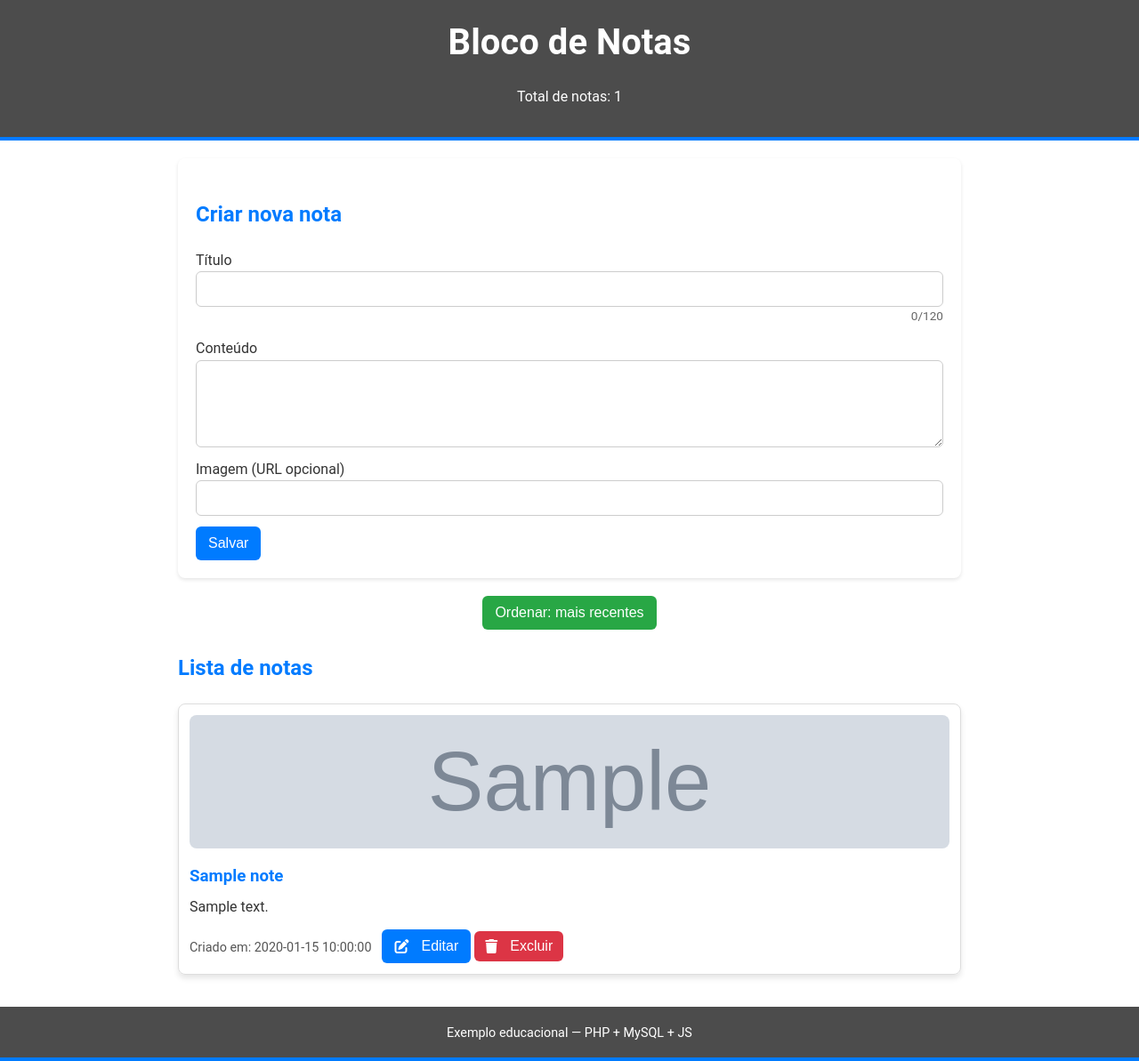
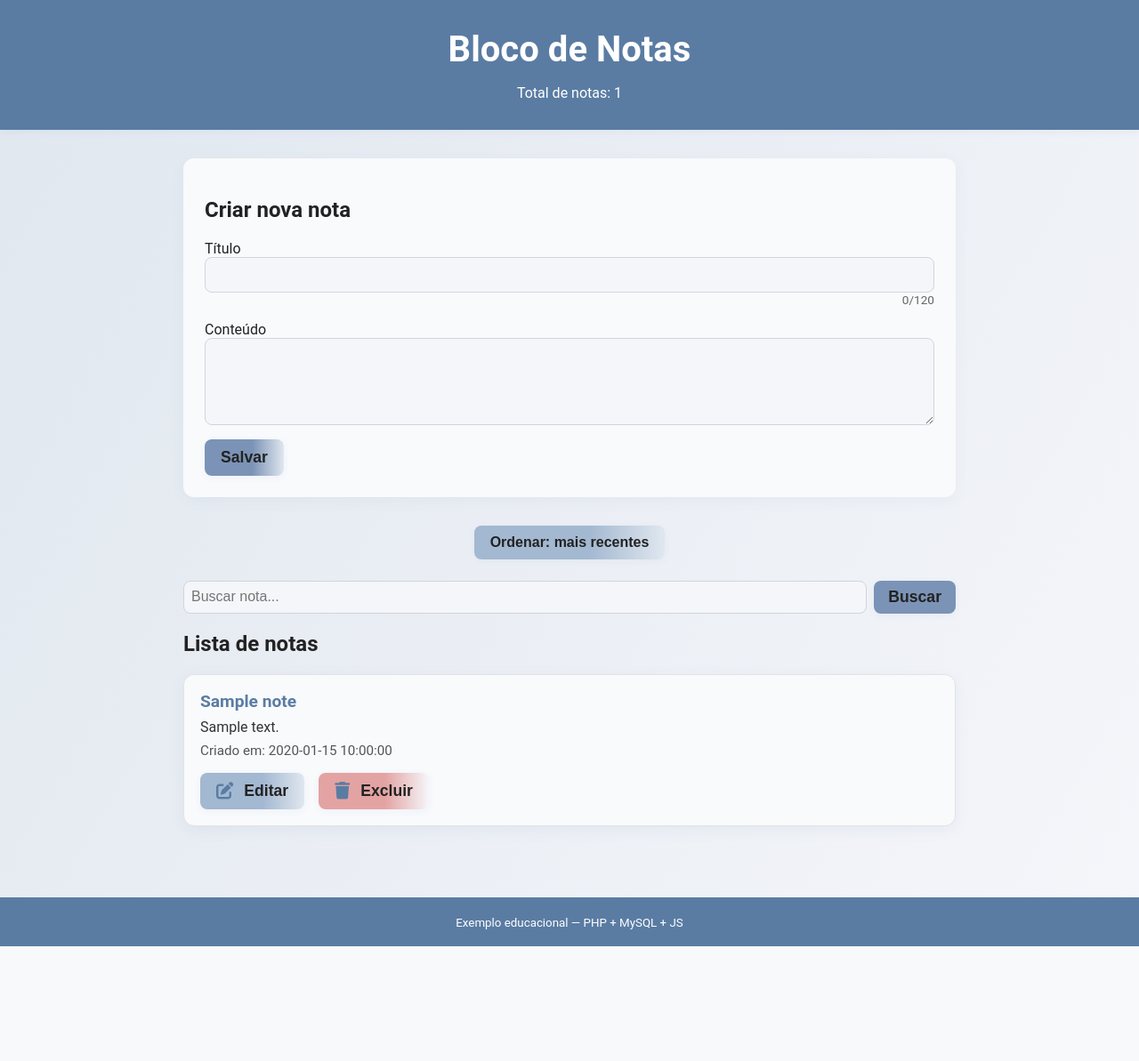
Before and after one commit to Clivelan-Jairo/Tarefa-1, a PHP site: page / in a window 1280 px wide. Shown: the whole page at 89% size. After the commit the page ends 1064 px from the top, so only its background shows below. Run offline with PHP 8.4, Linux system fonts and the light colour scheme; tables that the repository leaves empty hold one stand-in row (values such as "Sample post"); grey boxes marked "Sample" are stand-in pictures; some libraries are stand-ins or nearby versions.

Commit message:
correcoes botoes

```diff
--- a/assets/app.js
+++ b/assets/app.js
@@ -66,6 +66,14 @@
       const json = await res.json();
       if (!json.ok) {
         alert(json.error || 'Erro ao criar nota');
+        return;
+      }
+
+      // Se houver busca ativa, limpa o campo e recarrega sem filtro
+      if (window.location.search.includes('q=')) {
+        const searchInput = document.querySelector('.search-form input[name="q"]');
+        if (searchInput) searchInput.value = '';
+        window.location.href = window.location.pathname;
         return;
       }
 
@@ -150,6 +158,49 @@
     items.forEach(li => list.appendChild(li));
   });
 
+  // Busca dinâmica de notas ao digitar e ao clicar em buscar
+  const searchForm = document.querySelector('.search-form');
+  const searchInput = document.querySelector('.search-form input[name="q"]');
+  if (searchInput && searchForm) {
+    let searchTimeout;
+    function buscarNotas(q) {
+      fetch('api.php?notes=1&q=' + encodeURIComponent(q))
+        .then(res => res.json())
+        .then(json => {
+          if (json.ok && Array.isArray(json.data)) {
+            list.innerHTML = '';
+            let resultados = json.data;
+            if (q) {
+              // Filtra apenas pelo título
+              resultados = resultados.filter(note =>
+                note.title.toLowerCase().includes(q.toLowerCase())
+              );
+            }
+            if (resultados.length) {
+              resultados.forEach(note => {
+                const item = renderNote(note);
+                list.appendChild(item);
+              });
+              empty.hidden = true;
+            } else {
+              empty.hidden = false;
+            }
+            updateNoteCount();
+          }
+        });
+    }
+    searchInput.addEventListener('input', function () {
+      clearTimeout(searchTimeout);
+      searchTimeout = setTimeout(() => {
+        buscarNotas(searchInput.value.trim());
+      }, 300);
+    });
+    searchForm.addEventListener('submit', function (e) {
+      e.preventDefault();
+      buscarNotas(searchInput.value.trim());
+    });
+  }
+
   // Função para renderizar uma nova nota
   function renderNote(note) {
     const li = document.createElement('li');
@@ -159,8 +210,10 @@
         <h3>${note.title}</h3>
         <p>${note.content}</p>
         <time datetime="${note.created_at}">Criado em: ${note.created_at}</time>
-        <button class="edit-note" data-id="${note.id}"><i class="fas fa-edit"></i> Editar</button>
-        <button class="delete-note" data-id="${note.id}"><i class="fas fa-trash"></i> Excluir</button>
+        <div class="note-actions">
+          <button class="edit-note" data-id="${note.id}"><i class="fas fa-edit"></i> Editar</button>
+          <button class="delete-note" data-id="${note.id}"><i class="fas fa-trash"></i> Excluir</button>
+        </div>
       </article>
     `;
     return li;
--- a/assets/style.css
+++ b/assets/style.css
@@ -1,221 +1,244 @@
+/* Modern Bloco de Notas - Estilo Neutro e Suave */
 * {
   box-sizing: border-box;
 }
-
 body {
-  background: url('https://via.placeholder.com/1920x1080') no-repeat center center fixed;
-  background-size: cover;
+  background: linear-gradient(120deg, #e0e7ef 0%, #f5f6fa 100%);
   font-family: 'Roboto', Arial, sans-serif;
   margin: 0;
-  color: #333;
-  line-height: 1.6;
+  color: #222;
 }
-
-header, footer {
-  padding: 16px 20px;
-  background: rgba(0, 0, 0, 0.7);
+header {
+  background: #5a7ca3;
   color: #fff;
+  padding: 32px 0 16px 0;
   text-align: center;
-  border-bottom: 4px solid #007BFF;
+  box-shadow: 0 2px 8px rgba(90,124,163,0.08);
 }
-
 header h1 {
   font-size: 2.5rem;
   margin: 0;
+  display: flex;
+  align-items: center;
+  justify-content: center;
+  gap: 12px;
 }
-
-footer small {
-  font-size: 0.9rem;
+main {
+  max-width: 900px;
+  margin: 0 auto;
+  padding: 32px 16px;
 }
-
-main {
-  padding: 20px;
-  max-width: 920px;
-  margin: 0 auto;
+.new-note {
+  background: #f8fafc;
+  border-radius: 12px;
+  box-shadow: 0 4px 16px rgba(90,124,163,0.06);
+  padding: 24px;
+  margin-bottom: 32px;
 }
-
-h1 {
-  margin: 0;
-  font-size: 1.5rem;
-}
-
-h2 {
-  margin-top: 24px;
-  color: #007BFF;
-}
-
-.new-note {
-  background: #fff;
-  padding: 20px;
-  border-radius: 8px;
-  box-shadow: 0 2px 4px rgba(0, 0, 0, 0.1);
-  margin-bottom: 20px;
-}
-
 .field {
-  margin-bottom: 12px;
+  margin-bottom: 16px;
   display: flex;
   flex-direction: column;
 }
-
 input, textarea {
   padding: 10px;
-  border: 1px solid #ccc;
-  border-radius: 6px;
+  border: 1px solid #d1d5db;
+  border-radius: 8px;
   font-size: 1rem;
+  background: #f5f6fa;
 }
-
 button {
   display: inline-flex;
   align-items: center;
   gap: 8px;
-  padding: 10px 14px;
+  padding: 10px 18px;
   border: none;
-  border-radius: 6px;
-  background: #007BFF;
-  color: #fff;
-  font-size: 1rem;
+  border-radius: 8px;
+  background: linear-gradient(90deg, #7b93b6 60%, #e0e7ef 100%);
+  color: #222;
+  font-size: 1.1rem;
+  font-weight: bold;
   cursor: pointer;
   transition: background 0.3s;
+  box-shadow: 0 2px 8px rgba(90,124,163,0.06);
 }
-
 button:hover {
-  background: #0056b3;
+  background: #bfcad9;
 }
-
-button i {
-  margin-right: 6px;
-}
-
 #title-count {
   font-size: 0.85rem;
   color: #666;
   align-self: flex-end;
 }
-
 .notes {
-  margin-top: 20px;
+  margin-top: 24px;
 }
-
 #notes-list {
   list-style: none;
   padding: 0;
   display: grid;
-  gap: 12px;
+  gap: 18px;
 }
-
 #notes-list li {
-  background: rgba(255, 255, 255, 0.9);
-  border: 1px solid #ddd;
-  border-radius: 8px;
-  padding: 12px;
-  box-shadow: 0 4px 6px rgba(0, 0, 0, 0.1);
+  background: #f8fafc;
+  border-radius: 12px;
+  box-shadow: 0 4px 16px rgba(90,124,163,0.08);
+  padding: 18px;
+  border: 1px solid #e3e3e3;
   transition: transform 0.2s, box-shadow 0.2s;
+  display: block;
 }
-
 #notes-list li:hover {
   transform: scale(1.02);
-  box-shadow: 0 6px 10px rgba(0, 0, 0, 0.15);
+  box-shadow: 0 8px 24px rgba(90,124,163,0.12);
 }
-
+#notes-list li article {
+  display: flex;
+  flex-direction: column;
+  align-items: flex-start;
+  gap: 0;
+}
 article h3 {
-  margin: 0 0 6px;
-  color: #007BFF;
+  margin: 0 0 8px 0;
+  color: #5a7ca3;
+  font-size: 1.2rem;
 }
-
 article p {
-  margin: 0 0 8px;
+  margin: 0 0 8px 0;
+  color: #333;
   white-space: pre-wrap;
 }
-
 time {
-  font-size: 0.9rem;
+  font-size: 0.95rem;
   color: #555;
-  display: inline-block;
+  margin-bottom: 8px;
+  display: block;
+}
+.edit-note {
+  background: linear-gradient(90deg, #a3b8d1 60%, #e0e7ef 100%);
+  color: #222;
+  font-weight: bold;
   margin-right: 8px;
 }
-
 .delete-note {
-  margin-top: 6px;
-  background: #dc3545;
-  color: #fff;
-  border: none;
-  padding: 8px 12px;
-  border-radius: 6px;
-  cursor: pointer;
-  transition: background 0.3s;
+  background: linear-gradient(90deg, #e3a3a3 60%, #f5f6fa 100%);
+  color: #222;
+  font-weight: bold;
 }
-
-.delete-note:hover {
-  background: #c82333;
-}
-
 #empty {
   color: #666;
   text-align: center;
   font-style: italic;
 }
-
 .controls {
-  margin: 16px 0;
+  margin: 20px 0;
   text-align: center;
 }
-
 #sort-toggle {
-  background: #28a745;
-  color: #fff;
+  background: linear-gradient(90deg, #a3b8d1 60%, #e0e7ef 100%);
+  color: #222;
   border: none;
-  padding: 10px 14px;
-  border-radius: 6px;
+  padding: 10px 18px;
+  border-radius: 8px;
   cursor: pointer;
+  font-weight: bold;
+  font-size: 1rem;
   transition: background 0.3s;
 }
-
 #sort-toggle:hover {
-  background: #218838;
+  background: #bfcad9;
 }
-
-/* Nota com imagem */
-.note-image {
-  width: 100%;
-  max-height: 150px;
-  object-fit: cover;
+.search-form {
+  margin-bottom: 1rem;
+  display: flex;
+  gap: 0.5rem;
+}
+.search-form input {
+  flex: 1;
+  padding: 0.5rem;
+  border: 1px solid #d1d5db;
   border-radius: 8px;
-  margin-bottom: 10px;
+  background: #f5f6fa;
 }
-
-/* Ajuste do layout */
+.search-form button {
+  padding: 0.5rem 1rem;
+  background: #7b93b6;
+  color: #222;
+  border: none;
+  border-radius: 8px;
+  cursor: pointer;
+  font-weight: bold;
+}
+.search-form button:hover {
+  background: #bfcad9;
+}
+footer {
+  background: #5a7ca3;
+  color: #fff;
+  text-align: center;
+  padding: 18px 0;
+  font-size: 1rem;
+  margin-top: 32px;
+}
 @media (max-width: 768px) {
   main {
     padding: 10px;
   }
-
   header h1 {
     font-size: 1.5rem;
   }
-
   button {
-    font-size: 0.9rem;
+    font-size: 0.95rem;
+  }
+  #notes-list li {
+    flex-direction: column;
+    align-items: stretch;
+  }
+  .note-image {
+    width: 100%;
+    height: 120px;
+    margin-bottom: 12px;
+  }
+  .note-actions {
+    flex-direction: row !important;
+    justify-content: flex-start;
+    gap: 8px;
   }
 }
-
-/* Estilo para o modo de edição */
 form.editing {
-  border: 2px solid #007BFF;
-  background: #f0f8ff;
+  border: 2px solid #5a7ca3;
+  background: #e0e7ef;
   padding: 16px;
   border-radius: 8px;
   position: relative;
 }
-
 form.editing::before {
   content: 'Editando nota';
   position: absolute;
   top: -10px;
   left: 10px;
-  background: #007BFF;
+  background: #5a7ca3;
   color: #fff;
   font-size: 0.9rem;
   padding: 2px 8px;
   border-radius: 4px;
 }
+article .note-actions {
+  display: flex !important;
+  flex-direction: row !important;
+  gap: 8px;
+  margin-top: 8px;
+  width: 100%;
+  justify-content: flex-start;
+}
+.note-actions button {
+  flex: 0 0 auto;
+}
+/* Garante que ícones FontAwesome fiquem visíveis nos botões */
+.note-actions i, button i, .fa, .fas {
+  color: #5a7ca3 !important;
+  font-size: 1.1em !important;
+  display: inline-block !important;
+  vertical-align: middle;
+  margin-right: 4px;
+}
--- a/index.php
+++ b/index.php
@@ -1,23 +1,37 @@
 <?php
-require_once __DIR__ . '/db.php';
-$pdo = pdo();
+require 'db.php';
 
-// Busca inicial SSR
-$stmt = $pdo->query("SELECT id, title, content, created_at, image FROM notes ORDER BY created_at DESC");
+function e($str)
+{
+  return htmlspecialchars($str, ENT_QUOTES, 'UTF-8');
+}
+
+$q = $_GET['q'] ?? ''; // pega o texto digitado no campo "q" da URL
+if ($q) {
+  // Se tem busca, usa LIKE no SQL
+  $stmt = pdo()->prepare("SELECT * FROM notes WHERE title LIKE ? OR content LIKE ? ORDER BY created_at DESC");
+  $stmt->execute(["%$q%", "%$q%"]);
+} else {
+  // Se não tem busca, mostra todas as notas
+  $stmt = pdo()->query("SELECT * FROM notes ORDER BY created_at DESC");
+}
+// --- depois de carregar $notes do banco
 $notes = $stmt->fetchAll();
-$noteCount = count($notes);
+$noteCount = count($notes); // <-- define a variável para evitar o warning
 
-function e($str) { return htmlspecialchars($str, ENT_QUOTES, 'UTF-8'); }
 ?>
+
 <!DOCTYPE html>
 <html lang="pt-br">
+
 <head>
   <meta charset="utf-8">
   <meta name="viewport" content="width=device-width, initial-scale=1">
   <title>Notas - SSR + CSR</title>
   <link rel="stylesheet" href="assets/style.css">
-  <link href="https://cdnjs.cloudflare.com/ajax/libs/font-awesome/6.0.0-beta3/css/all.min.css" rel="stylesheet">
+  <link rel="stylesheet" href="https://cdnjs.cloudflare.com/ajax/libs/font-awesome/6.4.2/css/all.min.css">
 </head>
+
 <body>
   <header>
     <h1>Bloco de Notas</h1>
@@ -37,10 +51,6 @@ function e($str) { return htmlspecialchars($str, ENT_QUOTES, 'UTF-8'); }
           <label for="content">Conteúdo</label>
           <textarea id="content" name="content" rows="4" required></textarea>
         </div>
-        <div class="field">
-          <label for="image">Imagem (URL opcional)</label>
-          <input id="image" name="image" type="text" maxlength="255">
-        </div>
         <button type="submit">Salvar</button>
       </form>
     </section>
@@ -50,27 +60,35 @@ function e($str) { return htmlspecialchars($str, ENT_QUOTES, 'UTF-8'); }
     </section>
 
     <section class="notes">
+
+      <form method="get" class="search-form">
+        <input type="text" name="q" placeholder="Buscar nota..." value="<?= htmlspecialchars($_GET['q'] ?? '') ?>">
+        <button type="submit">Buscar</button>
+      </form>
+
+
       <h2>Lista de notas</h2>
       <!-- Lista inicial SSR -->
       <ul id="notes-list">
         <?php foreach ($notes as $n): ?>
-          <li data-id="<?= (int)$n['id'] ?>">
+          <li data-id="<?= (int) $n['id'] ?>">
             <article>
-              <img src="<?= e($n['image'] ?? 'assets/default-image.jpg') ?>" alt="Nota" class="note-image">
+              <!-- Removido a imagem da nota -->
               <h3><?= e($n['title']) ?></h3>
               <p><?= nl2br(e($n['content'])) ?></p>
               <time datetime="<?= e($n['created_at']) ?>">Criado em: <?= e($n['created_at']) ?></time>
-              <button class="edit-note" data-id="<?= (int)$n['id'] ?>">
-                <i class="fas fa-edit"></i> Editar
-              </button>
-              <button class="delete-note" data-id="<?= (int)$n['id'] ?>">
-                <i class="fas fa-trash"></i> Excluir
-              </button>
+              <div class="note-actions">
+                <button class="edit-note" data-id="<?= (int) $n['id'] ?>">
+                  <i class="fas fa-edit"></i> Editar
+                </button>
+                <button class="delete-note" data-id="<?= (int) $n['id'] ?>">
+                  <i class="fas fa-trash"></i> Excluir
+                </button>
+              </div>
             </article>
           </li>
         <?php endforeach; ?>
       </ul>
-      <p id="empty" <?= count($notes) ? 'hidden' : '' ?>>Sem notas ainda. Que tal criar a primeira? ✨</p>
     </section>
   </main>
 
@@ -80,4 +98,5 @@ function e($str) { return htmlspecialchars($str, ENT_QUOTES, 'UTF-8'); }
 
   <script src="assets/app.js" defer></script>
 </body>
+
 </html>
```
